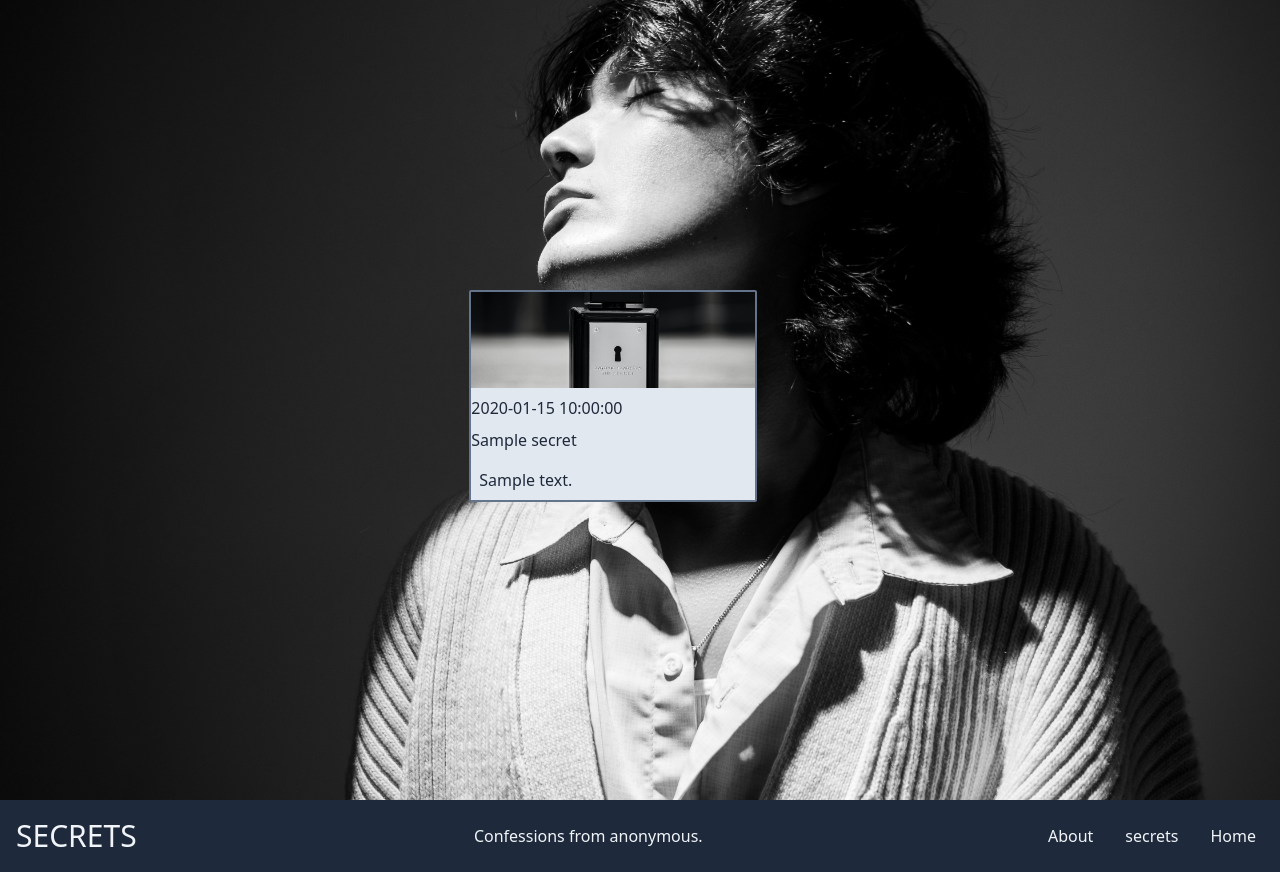
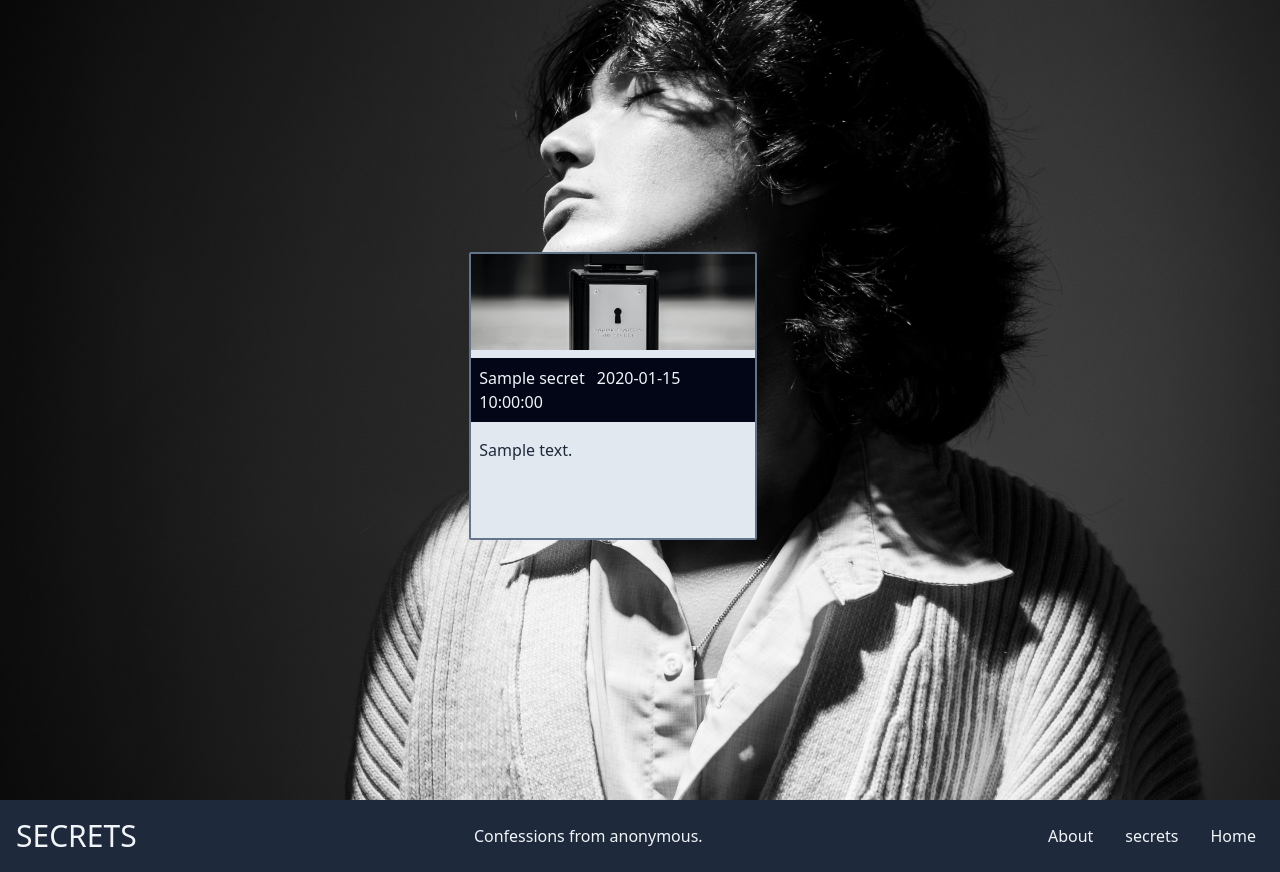
Before and after one commit to Galapagous/Secrets_php, a PHP site: page / in a window 1280 px wide. Shown: the part 114-986 px from the top of the page. Run offline with PHP 8.4, Linux system fonts and the light colour scheme; tables that the repository leaves empty or names only in its code hold one stand-in row (values such as "Sample post"); some libraries are stand-ins or nearby versions.

Commit message:
finish building

```diff
--- a/inc/header.php
+++ b/inc/header.php
@@ -13,8 +13,8 @@ include 'config/database.php'
     <nav id="navbar" class="flex py-6 w-3/4 mx-auto justify-between items-center border-b-2">
         <div class="logo"><h2 class="text-2xl font-bold">Secrets</h2></div>
         <ul class="flex items-center gap-4">
-            <li class="text-stone-600 p-2 hover:bg-stone-600 hover:text-stone-100"><a href='index.php'>Home</a></li>
-            <li class="text-stone-600 p-2 hover:bg-stone-600 hover:text-stone-100"><a href='about.php'>About</a></li>
-            <li class="text-stone-600 p-2 hover:bg-stone-600 hover:text-stone-100"><a href='secrets.php'>secrets</a></li>
+            <li class="text-stone-600 p-2 hover:bg-stone-950 hover:text-stone-100 hover:rounded-sm"><a href='index.php'>Home</a></li>
+            <li class="text-stone-600 p-2 hover:bg-stone-950 hover:text-stone-100 hover:rounded-sm"><a href='about.php'>About</a></li>
+            <li class="text-stone-600 p-2 hover:bg-stone-950 hover:text-stone-100 hover:rounded-sm"><a href='secrets.php'>secrets</a></li>
         </ul>
     </nav>
--- a/index.php
+++ b/index.php
@@ -12,13 +12,15 @@
             <p class="text-red-500">No secrets Today</p>
             <?php endif; ?>
             <?php foreach($secrets as $secret): ?>
-            <div class="flex w-72 flex-col items-start text-slate-800 bg-slate-200 gap-2 rounded-sm mb-2 border-2 border-slate-500">
+            <div class="flex w-72 h-72 flex-col items-start text-slate-800 bg-slate-200 gap-2 rounded-sm mb-2 border-2 border-slate-500">
                     <div class="text-center w-full">
                         <img class="w-full h-24 object-cover" src="./Assets/secret1.jpg" alt="secret_img">
                     </div>
-                    <span class="inline"><?php echo $secret['date'];?></span>
-                    <span><?php echo $secret['name'];?></span>
-                    <p class="rounded-sm p-2"><?php echo $secret['body'];?></p>
+                    <div class="bg-slate-950 text-slate-100 p-2 w-full">
+                        <span class="mr-2"><?php echo $secret['name'];?></span>
+                        <span class="inline"><?php echo $secret['date'];?></span>
+                    </div>
+                    <p class="rounded-sm p-2 "><?php echo $secret['body'];?></p>
             </div>
             <?php endforeach; ?>
             </div>
```
Also changed, not shown: about.php (+14 -0 lines), secrets.php (+46 -4 lines), Assets/background.jpg (deleted), Assets/cat.jpg (added).
